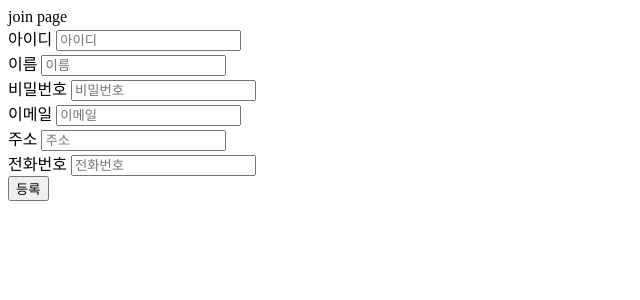
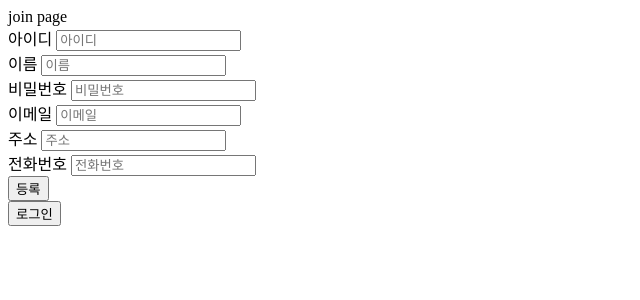
Before and after one commit to dilatata/JavaScript, a Flask app: page /join in a window 1280 px wide. Shown: the top 300 px of the page, without its empty margins (0-640 px from the left). Run offline with Flask 2, Linux system fonts and the light colour scheme; data that the repository does not hold is empty.

Commit message:
회원가입 화면에 이동기능 추가

```diff
--- a/0621_miniproject/templates/join.html
+++ b/0621_miniproject/templates/join.html
@@ -38,6 +38,7 @@
             </div>
             <button type="submit" onclick="insertJoin()">등록</button>
         </form>
+        <button tpe="submit" onclick="location.href='/login'">로그인</button>
     </div>
 
     <script>
```
